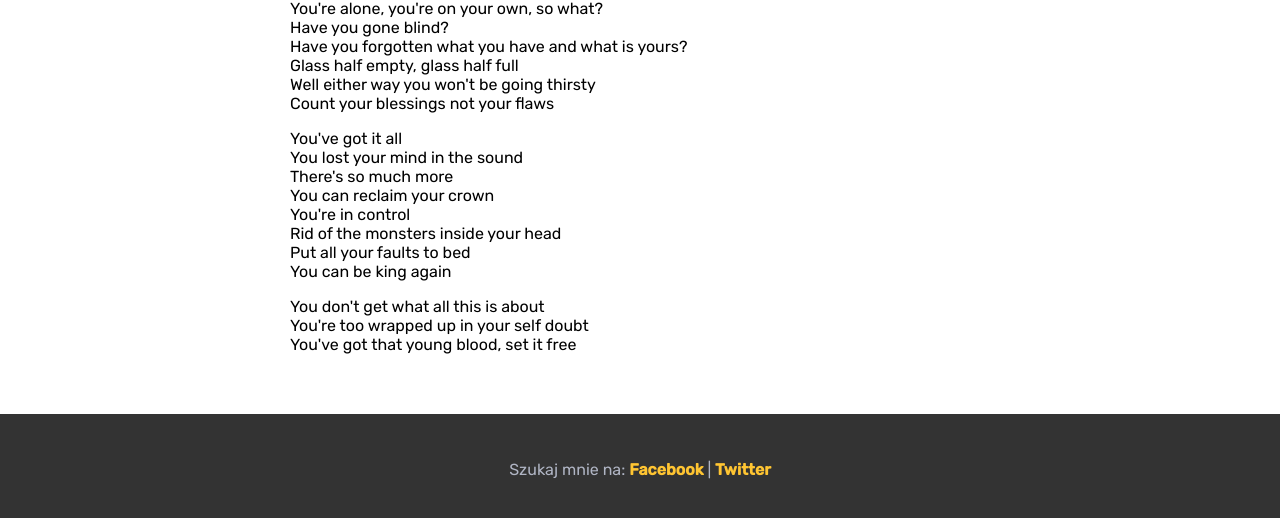
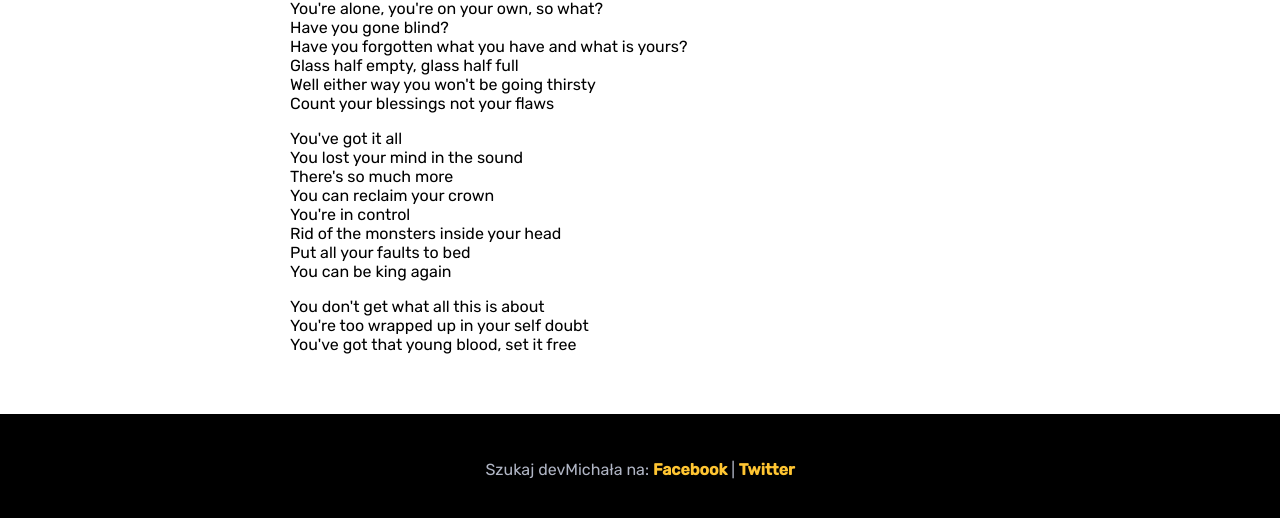
Before and after one commit to Killy89/git-zadanie, a plain HTML site: page index.html in a window 1280 px wide. Shown: the part 430-948 px from the top of the page. Drawn offline with Linux system fonts and the light colour scheme.

Commit message:
Change footer content and style color

```diff
--- a/index.html
+++ b/index.html
@@ -30,7 +30,7 @@
                 You've got that young blood, set it free</p>
 	</main>
 	<footer>
-		<p>Szukaj mnie na: <a href="#">Facebook</a> | <a href="#">Twitter</a></p>
+		<p>Szukaj devMichała na: <a href="#">Facebook</a> | <a href="#">Twitter</a></p>
 	</footer>
 </body>
 </html>
--- a/style.css
+++ b/style.css
@@ -35,7 +35,7 @@ header h1 {
 footer {
 	margin-top: 60px;
 	padding: 30px;
-	background-color: #333333;
+	background-color: black;
 }
 
 footer p {
```
Also changed, not shown: 1 other file.
